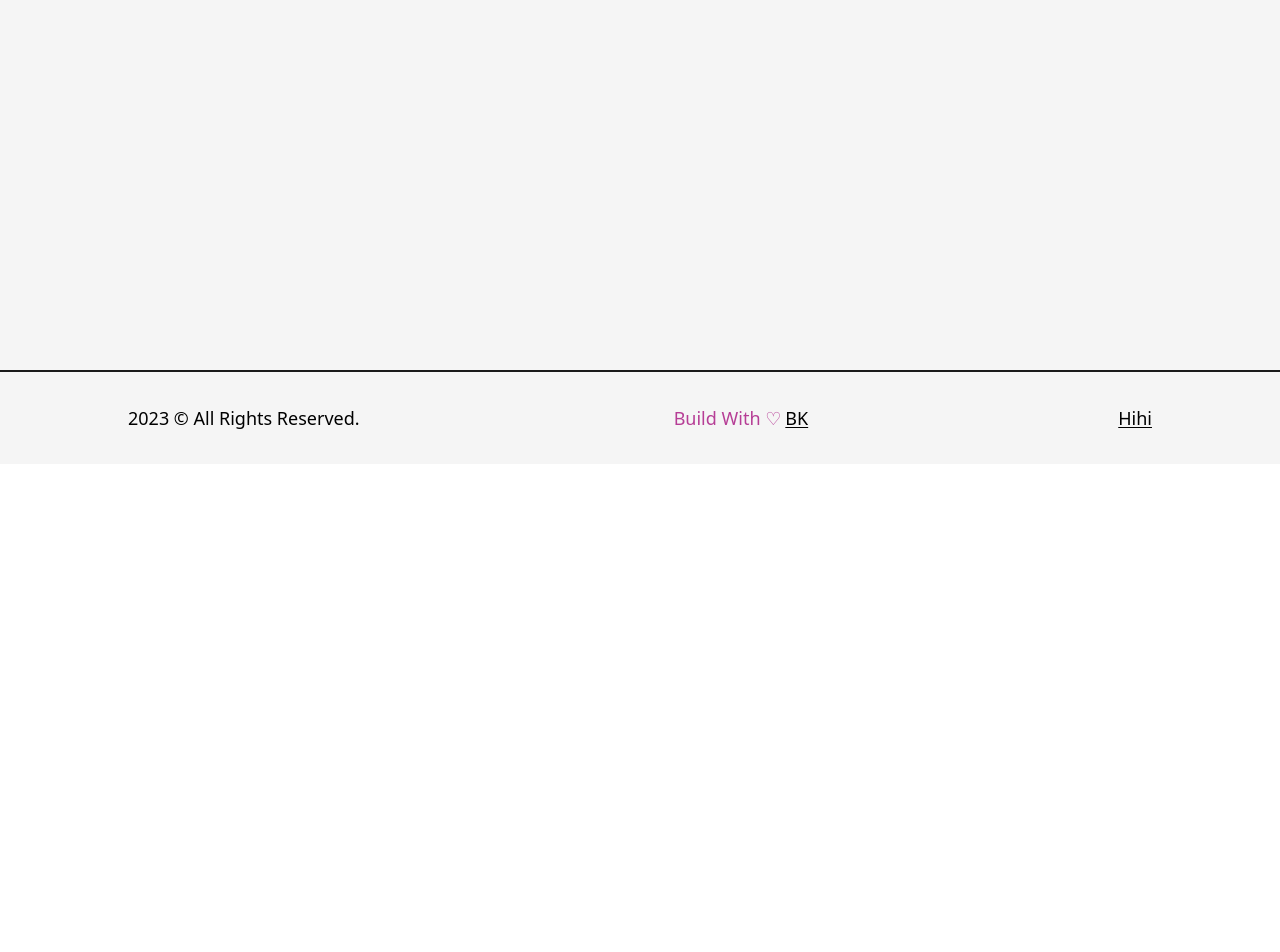
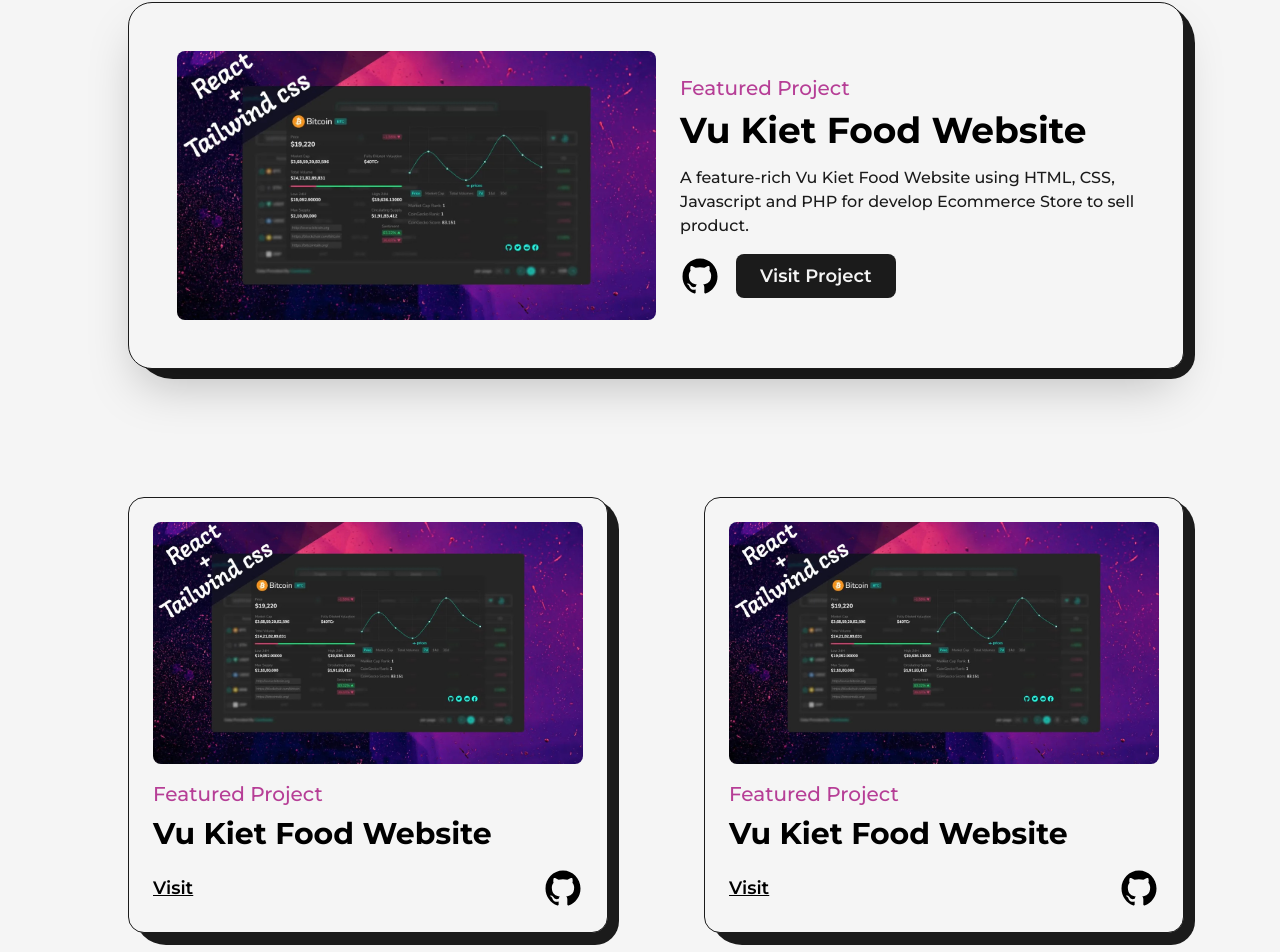
Before and after one commit to Parikun1412/portfolio, a Next.js app: page /projects in a window 1280 px wide. Before the commit this address had no page. Shown: the part 518-1470 px from the top of the page. Before the commit the page ends 982 px from the top, so only its background shows below. Built offline with nearby package versions, Linux system fonts and the light colour scheme.

Commit message:
Projects Page

```diff
--- /dev/null
+++ b/src/app/projects/layout.tsx
@@ -0,0 +1,11 @@
+import Projects from "./page";
+
+export const metadata = {
+    title: "Projects Page",
+};
+
+const AboutLayout = () => {
+    return <Projects />;
+};
+
+export default AboutLayout;
--- /dev/null
+++ b/src/app/projects/page.tsx
@@ -0,0 +1,147 @@
+"use client";
+
+import React from "react";
+import Layout from "../components/layout";
+import AnimatedText from "../components/animated-text";
+import Link from "next/link";
+import Image, { StaticImageData } from "next/image";
+import { GithubIcon } from "../components/icons";
+import project1 from "../../../public/images/projects/crypto-screener-cover-image.jpg";
+
+interface Props {
+    type: string;
+    title: string;
+    summary: string;
+    img: StaticImageData;
+    link: string;
+    githublink: string;
+}
+
+const FeaturedProject = ({ type, title, summary, img, link, githublink }: Props) => {
+    return (
+        <article className="w-full flex items-center justify-between rounded-3xl border border-solid border-dark bg-light shadow-2xl p-12 relative rounded-br-2xl">
+            <div className="absolute top-0 -right-3 -z-10 w-[100.8%] h-[103%] rounded-[2.5rem] bg-dark rounded-br-3xl" />
+            <Link href={link} target="_blank" className="w-1/2 cursor-pointer overflow-hidden rounded-lg">
+                <Image src={img} alt={title} className="w-full h-auto" />
+            </Link>
+            <div className="w-1/2 flex flex-col items-start justify-between pl-6">
+                <span className="text-primary font-medium text-xl">{type}</span>
+                <Link href={link} target="_blank" className="hover:underline underline-offset-2">
+                    <h2 className="my-2 w-full text-left text-4xl font-bold">{title}</h2>
+                </Link>
+                <p className="my-2 font-medium text-dark">{summary}</p>
+                <div className="mt-2 flex items-center">
+                    <Link href={githublink} target="_blank" className="w-10">
+                        <GithubIcon />
+                    </Link>
+                    <Link
+                        href={githublink}
+                        target="_blank"
+                        className="ml-4 rounded-lg bg-dark text-light p-2 px-6 text-lg font-semibold"
+                    >
+                        Visit Project
+                    </Link>
+                </div>
+            </div>
+        </article>
+    );
+};
+
+const Project = ({ title, type, img, link, githublink }: Props) => {
+    return (
+        <article className="w-full flex flex-col items-center justify-center rounded-2xl border border-solid border-dark bg-light p-6 relative">
+            <div className="absolute top-0 -right-3 -z-10 w-[101.5%] h-[103%] rounded-[2rem] bg-dark rounded-br-3xl" />
+            <Link href={link} target="_blank" className="w-full cursor-pointer overflow-hidden rounded-lg">
+                <Image src={img} alt={title} className="w-full h-auto" />
+            </Link>
+            <div className="w-full flex flex-col items-start justify-between mt-4">
+                <span className="text-primary font-medium text-xl">{type}</span>
+                <Link href={link} target="_blank" className="hover:underline underline-offset-2">
+                    <h2 className="my-2 w-full text-left text-3xl font-bold">{title}</h2>
+                </Link>
+                <div className="w-full mt-2 flex items-center justify-between">
+                    <Link href={githublink} target="_blank" className="text-lg font-semibold underline">
+                        Visit
+                    </Link>
+                    <Link href={githublink} target="_blank" className="w-10">
+                        <GithubIcon />
+                    </Link>
+                </div>
+            </div>
+        </article>
+    );
+};
+
+const Projects = () => {
+    return (
+        <main className="w-full mb-16 flex flex-col items-center justify-center">
+            <Layout className="pt-16">
+                <AnimatedText text="Imagination Trumps Knowledge!" className="mb-16" />
+                <div className="grid grid-cols-12 gap-24 gap-y-32">
+                    <div className="col-span-12">
+                        <FeaturedProject
+                            type="Featured Project"
+                            title="Vu Kiet Food Website"
+                            summary="A feature-rich Vu Kiet Food Website using HTML, CSS, Javascript and PHP for develop Ecommerce Store to sell product."
+                            img={project1}
+                            link="/"
+                            githublink="/"
+                        />
+                    </div>
+                    <div className="col-span-6">
+                        <Project
+                            type="Featured Project"
+                            title="Vu Kiet Food Website"
+                            summary="A feature-rich Vu Kiet Food Website using HTML, CSS, Javascript and PHP for develop Ecommerce Store to sell product."
+                            img={project1}
+                            link="/"
+                            githublink="/"
+                        />
+                    </div>
+                    <div className="col-span-6">
+                        <Project
+                            type="Featured Project"
+                            title="Vu Kiet Food Website"
+                            summary="A feature-rich Vu Kiet Food Website using HTML, CSS, Javascript and PHP for develop Ecommerce Store to sell product."
+                            img={project1}
+                            link="/"
+                            githublink="/"
+                        />
+                    </div>
+                    <div className="col-span-12">
+                        <FeaturedProject
+                            type="Featured Project"
+                            title="Vu Kiet Food Website"
+                            summary="A feature-rich Vu Kiet Food Website using HTML, CSS, Javascript and PHP for develop Ecommerce Store to sell product."
+                            img={project1}
+                            link="/"
+                            githublink="/"
+                        />
+                    </div>
+                    <div className="col-span-6">
+                        <Project
+                            type="Featured Project"
+                            title="Vu Kiet Food Website"
+                            summary="A feature-rich Vu Kiet Food Website using HTML, CSS, Javascript and PHP for develop Ecommerce Store to sell product."
+                            img={project1}
+                            link="/"
+                            githublink="/"
+                        />
+                    </div>
+                    <div className="col-span-6">
+                        <Project
+                            type="Featured Project"
+                            title="Vu Kiet Food Website"
+                            summary="A feature-rich Vu Kiet Food Website using HTML, CSS, Javascript and PHP for develop Ecommerce Store to sell product."
+                            img={project1}
+                            link="/"
+                            githublink="/"
+                        />
+                    </div>
+                </div>
+            </Layout>
+        </main>
+    );
+};
+
+export default Projects;
```
